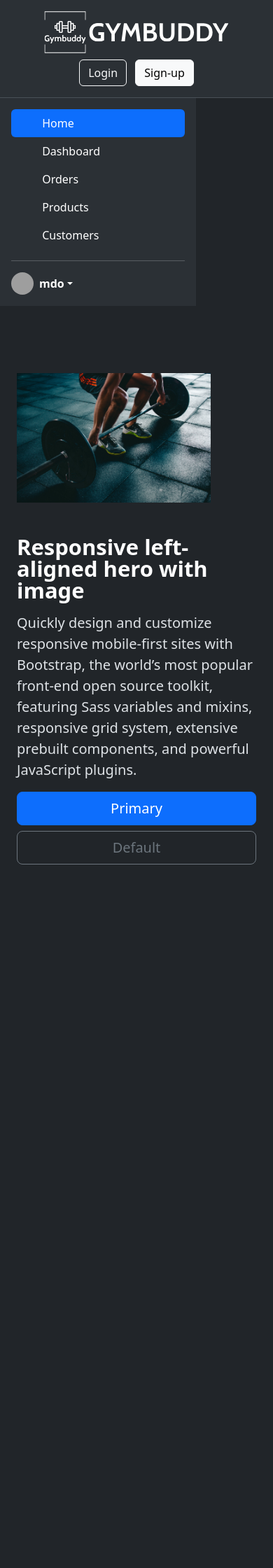
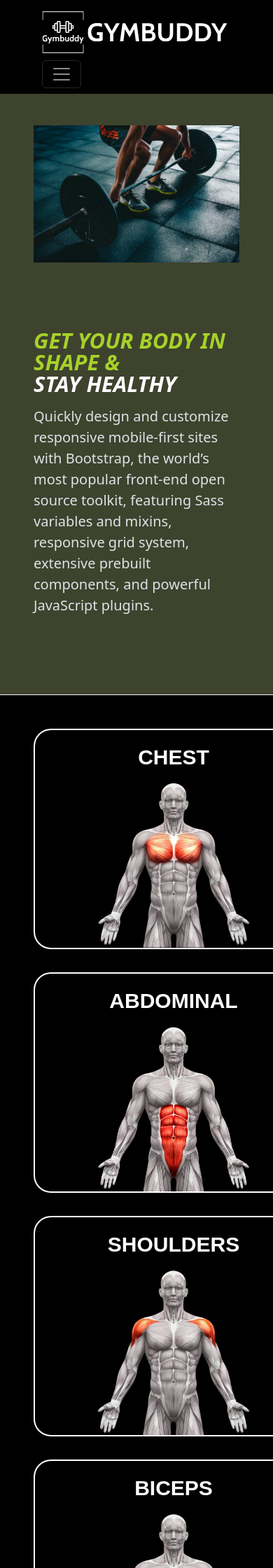
Before and after one commit to stavilavlad/gymbuddy, a Flask app: page / in a window 390 px wide; the page is wider, and only the part inside the window is pictured. Shown: the top 2240 px of that part at 70% size. Before the commit the page ends 1235 px from the top of that part, so only its background shows below. Run offline with Flask 3, Linux system fonts and the light colour scheme; some libraries are stand-ins or nearby versions; grey boxes are pictures that could not be loaded.

Commit message:
added nav main content and footer

```diff
--- a/static/style.css
+++ b/static/style.css
@@ -1,15 +1,74 @@
-#mycontainer {
-  height: 100vh;
+body {
+  background-color: #000;
 }
 
-.row {
-  height: 100%;
+.mynav {
+  background-color: #000;
 }
 
-.plm_container {
-  height: 100vh;
+.nav-item {
+  font-size: 20px;
+  margin-left: 20px;
+  font-family: sans-serif, "Cabin";
 }
 
-.plm {
-  height: 100%;
+h1 {
+  color: #a7d129;
+  font-style: italic;
 }
+
+span {
+  color: #fff;
+}
+
+hr {
+  background-color: #fff;
+  margin: 0%;
+}
+
+.my-container {
+  background-color: #3e432e;
+}
+
+.btn {
+  background-color: #a7d129;
+  border: none;
+  font-weight: bold;
+}
+
+.grid-container {
+  width: 100%;
+  display: grid;
+  grid-template-columns: repeat(auto-fill, 380px);
+  grid-template-rows: 1fr 1fr;
+  gap: 33px;
+  /* background-color: #3e432e; */
+  padding-bottom: 100px;
+  border-top: solid white 1px;
+}
+
+.grid-item {
+  display: flex;
+  flex-direction: column;
+  justify-content: center;
+  align-items: center;
+  border: #fff solid 2px;
+  border-radius: 25px;
+  width: 400px;
+  background-color: #000;
+}
+
+.first-container {
+  margin-top: 130px;
+}
+
+.body-name {
+  font-family: sans-serif, "Cabin";
+  font-weight: bolder;
+  font-size: 30px;
+  color: #fff;
+}
+
+.legs-item {
+  grid-column: 2 / 3;
+}
--- a/templates/layout.html
+++ b/templates/layout.html
@@ -9,89 +9,143 @@
   </head>
 
   <body>
-    <header class="d-flex flex-wrap align-items-center justify-content-center justify-content-md-between px-5 py-3 border-bottom bg-body-tertiary">
-      <div class="col-md-3 mb-2 mb-md-0">
-        <a class="navbar-brand" href="#">
+    <div class="mynav bd-example m-0 border-0 fixed-top">
+      <nav class="navbar navbar-expand-lg px-5 mynav">
+        <div class="container-fluid">
+          <a class="navbar-brand py-2" href="#">
             <img src="/static/gymbuddy-high-resolution-logo-white-transparent.svg" alt="Logo" width="60" height="60" class="d-inline-block align-text-bottom" />
             <img src="/static/logo name.svg" alt="Logo" width="200" height="60" class="d-inline-block align-text-bottom" />
           </a>
-      </div>
-
-      <div class="col-md-3 text-end">
-        <button type="button" class="btn btn-outline-light me-2">Login</button>
-        <button type="button" class="btn btn-light">Sign-up</button>
-      </div>
-    </header>
-    <div class="plm_container container-fluid px-0">
-      <div class="row">
-        <div class="col-md-3">
-          <div class="plm d-flex flex-column flex-shrink-0 p-3 bg-body-tertiary" style="width: 280px">
-            <ul class="nav nav-pills flex-column mb-auto">
+          <button class="navbar-toggler" type="button" data-bs-toggle="collapse" data-bs-target="#navbarSupportedContent" aria-controls="navbarSupportedContent" aria-expanded="false" aria-label="Toggle navigation">
+            <span class="navbar-toggler-icon"></span>
+          </button>
+          <div class="collapse navbar-collapse" id="navbarSupportedContent">
+            <ul class="navbar-nav mx-auto mb-2 mb-lg-0 col-md-2">
               <li class="nav-item">
-                <a href="#" class="nav-link active" aria-current="page">
-                  <svg class="bi pe-none me-2" width="16" height="16"><use xlink:href="#home"></use></svg>
-                  Home
-                </a>
+                <a class="nav-link active" aria-current="page" href="#">Home</a>
               </li>
-              <li>
-                <a href="#" class="nav-link link-body-emphasis">
-                  <svg class="bi pe-none me-2" width="16" height="16"><use xlink:href="#speedometer2"></use></svg>
-                  Dashboard
-                </a>
+              <li class="nav-item">
+                <a class="nav-link" href="#">Exercises</a>
               </li>
-              <li>
-                <a href="#" class="nav-link link-body-emphasis">
-                  <svg class="bi pe-none me-2" width="16" height="16"><use xlink:href="#table"></use></svg>
-                  Orders
-                </a>
-              </li>
-              <li>
-                <a href="#" class="nav-link link-body-emphasis">
-                  <svg class="bi pe-none me-2" width="16" height="16"><use xlink:href="#grid"></use></svg>
-                  Products
-                </a>
-              </li>
-              <li>
-                <a href="#" class="nav-link link-body-emphasis">
-                  <svg class="bi pe-none me-2" width="16" height="16"><use xlink:href="#people-circle"></use></svg>
-                  Customers
-                </a>
+              <li class="nav-item dropdown">
+                <a class="nav-link dropdown-toggle" href="#" role="button" data-bs-toggle="dropdown" aria-expanded="false"> Dropdown </a>
+                <ul class="dropdown-menu">
+                  <li><a class="dropdown-item" href="#">Action</a></li>
+                  <li><a class="dropdown-item" href="#">Another action</a></li>
+                  <li><hr class="dropdown-divider" /></li>
+                  <li><a class="dropdown-item" href="#">Something else here</a></li>
+                </ul>
               </li>
             </ul>
-            <hr />
-            <div class="dropdown">
-              <a href="#" class="d-flex align-items-center link-body-emphasis text-decoration-none dropdown-toggle" data-bs-toggle="dropdown" aria-expanded="false">
-                <img src="https://github.com/mdo.png" alt="" width="32" height="32" class="rounded-circle me-2" />
-                <strong>mdo</strong>
-              </a>
-              <ul class="dropdown-menu text-small shadow">
-                <li><a class="dropdown-item" href="#">New project...</a></li>
-                <li><a class="dropdown-item" href="#">Settings</a></li>
-                <li><a class="dropdown-item" href="#">Profile</a></li>
-                <li><hr class="dropdown-divider" /></li>
-                <li><a class="dropdown-item" href="#">Sign out</a></li>
-              </ul>
+            <div class="col-md-2 text-end">
+              <button type="button" class="btn btn-light mx-2 my-1">Login</button>
+              <button type="button" class="btn btn-light my-1">Sign-up</button>
             </div>
           </div>
         </div>
-        <div class="col-md-9">
-          <div class="container col-xxl-8 px-4 py-5">
-            <div class="row flex-lg-row-reverse align-items-center g-5 py-5">
-              <div class="col-10 col-sm-8 col-lg-6">
-                <img src="/static/pexels-victor-freitas-841130.jpg" class="d-block mx-lg-auto img-fluid" alt="sport" width="700" height="500" loading="lazy" />
+      </nav>
+    </div>
+    <hr />
+    <main>
+      <div class="container first-container col-xxl-8 px-4 pb">
+        <div class="row flex-lg-row-reverse align-items-center g-5 py-5 px-4 my-container">
+          <div class="col-12 col-sm-8 col-lg-6 pb-5">
+            <img src="/static/pexels-victor-freitas-841130.jpg" class="d-block mx-lg-auto img-fluid" alt="sport" width="900" height="700" loading="lazy" />
           </div>
           <div class="col-lg-6">
-                <h1 class="display-5 fw-bold text-body-emphasis lh-1 mb-3">Responsive left-aligned hero with image</h1>
-                <p class="lead">Quickly design and customize responsive mobile-first sites with Bootstrap, the world’s most popular front-end open source toolkit, featuring Sass variables and mixins, responsive grid system, extensive prebuilt components, and powerful JavaScript plugins.</p>
-                <div class="d-grid gap-2 d-md-flex justify-content-md-start">
-                  <button type="button" class="btn btn-primary btn-lg px-4 me-md-2">Primary</button>
-                  <button type="button" class="btn btn-outline-secondary btn-lg px-4">Default</button>
+            <h1 class="display-5 fw-bold lh-1 mb-3">GET YOUR BODY IN SHAPE & <br /><span>STAY HEALTHY</span></h1>
+
+            <p class="lead pb-5">Quickly design and customize responsive mobile-first sites with Bootstrap, the world’s most popular front-end open source toolkit, featuring Sass variables and mixins, responsive grid system, extensive prebuilt components, and powerful JavaScript plugins.</p>
           </div>
         </div>
       </div>
+
+      <div class="container col-xxl-8 px-0 py-0">
+        <div class="grid-container pt-5 px-5">
+          <div class="grid-item">
+            <p class="body-name mt-3 mb-0 text-uppercase">Chest</p>
+            <a href="#"> <img src="/static/chest_muscles-removebg-preview.png" alt="Chest" width="250px" /></a>
+          </div>
+          <div class="grid-item">
+            <p class="body-name mt-3 mb-0 text-uppercase">Abdominal</p>
+            <a href="#"> <img src="/static/rectus-abdominis-abdominal-muscles-anatomy-muscles-isolated-white-d-illustration-71503700-removebg-preview.png" alt="abs" width="250px" /></a>
+          </div>
+          <div class="grid-item">
+            <p class="body-name mt-3 mb-0 text-uppercase">Shoulders</p>
+            <a href="#"> <img src="/static/deltoris-muscles-anterior-anatomy-muscles-isolated-white-d-illustration-71503691-removebg-preview.png" alt="shoulders" width="250px" /></a>
+          </div>
+          <div class="grid-item">
+            <p class="body-name mt-3 mb-0 text-uppercase">Biceps</p>
+            <a href="#"> <img src="/static/biceps-muscles.png" alt="biceps" width="250px" /></a>
+          </div>
+          <div class="grid-item">
+            <p class="body-name mt-3 mb-0 text-uppercase">Triceps</p>
+            <a href="#"> <img src="/static/triceps-muscle.png" alt="Triceps" width="250px" /></a>
+          </div>
+          <div class="grid-item">
+            <p class="body-name mt-3 mb-0 text-uppercase">Back</p>
+            <a href="#"> <img src="/static/back-muscles.png" alt="back-muscles" width="250px" /></a>
+          </div>
+          <div class="grid-item">
+            <p class="body-name mt-3 mb-0 text-uppercase">Legs</p>
+            <a href="#"> <img src="/static/hamstrings-muscles.png" alt="legs" width="250px" /></a>
+          </div>
+          <div class="grid-item">
+            <p class="body-name mt-3 mb-0 text-uppercase">Calves</p>
+            <a href="#"> <img src="/static/calf-muscle.png" alt="calves" width="250px" /></a>
+          </div>
+          <div class="grid-item">
+            <p class="body-name mt-3 mb-0 text-uppercase">Glutes</p>
+            <a href="#"> <img src="/static/glutes.png" alt="glutes" width="250px" /></a>
           </div>
         </div>
       </div>
+    </main>
+    <div class="container">
+      <footer class="row row-cols-1 row-cols-sm-2 row-cols-md-5 mt-5 py-5 border-top">
+        <div class="col mb-3">
+          <a href="/" class="d-flex align-items-center mb-3 link-body-emphasis text-decoration-none">
+            <img class="me-3" src="/static/gymbuddy-high-resolution-logo-white-transparent.svg" alt="Logo" width="60" height="60" class="d-inline-block align-text-bottom" />
+            <img src="/static/logo name.svg" alt="Logo" width="200" height="60" class="d-inline-block align-text-bottom" />
+          </a>
+          <p class="text-body-secondary">© GymBuddy 2023</p>
+        </div>
+
+        <div class="col mb-6"></div>
+
+        <div class="col mb-3">
+          <h5>Section</h5>
+          <ul class="nav flex-column">
+            <li class="nav-item mb-2"><a href="#" class="nav-link p-0 text-body-secondary">Home</a></li>
+            <li class="nav-item mb-2"><a href="#" class="nav-link p-0 text-body-secondary">Features</a></li>
+            <li class="nav-item mb-2"><a href="#" class="nav-link p-0 text-body-secondary">Pricing</a></li>
+            <li class="nav-item mb-2"><a href="#" class="nav-link p-0 text-body-secondary">FAQs</a></li>
+            <li class="nav-item mb-2"><a href="#" class="nav-link p-0 text-body-secondary">About</a></li>
+          </ul>
+        </div>
+
+        <div class="col mb-3">
+          <h5>Section</h5>
+          <ul class="nav flex-column">
+            <li class="nav-item mb-2"><a href="#" class="nav-link p-0 text-body-secondary">Home</a></li>
+            <li class="nav-item mb-2"><a href="#" class="nav-link p-0 text-body-secondary">Features</a></li>
+            <li class="nav-item mb-2"><a href="#" class="nav-link p-0 text-body-secondary">Pricing</a></li>
+            <li class="nav-item mb-2"><a href="#" class="nav-link p-0 text-body-secondary">FAQs</a></li>
+            <li class="nav-item mb-2"><a href="#" class="nav-link p-0 text-body-secondary">About</a></li>
+          </ul>
+        </div>
+
+        <div class="col mb-3">
+          <h5>Section</h5>
+          <ul class="nav flex-column">
+            <li class="nav-item mb-2"><a href="#" class="nav-link p-0 text-body-secondary">Home</a></li>
+            <li class="nav-item mb-2"><a href="#" class="nav-link p-0 text-body-secondary">Features</a></li>
+            <li class="nav-item mb-2"><a href="#" class="nav-link p-0 text-body-secondary">Pricing</a></li>
+            <li class="nav-item mb-2"><a href="#" class="nav-link p-0 text-body-secondary">FAQs</a></li>
+            <li class="nav-item mb-2"><a href="#" class="nav-link p-0 text-body-secondary">About</a></li>
+          </ul>
+        </div>
+      </footer>
     </div>
 
     <script src="https://cdn.jsdelivr.net/npm/bootstrap@5.3.2/dist/js/bootstrap.bundle.min.js" integrity="sha384-C6RzsynM9kWDrMNeT87bh95OGNyZPhcTNXj1NW7RuBCsyN/o0jlpcV8Qyq46cDfL" crossorigin="anonymous"></script>
```
Also changed, not shown: static/back-muscles.png (added), static/biceps-muscles.png (added), static/calf-muscle.png (added), static/chest_muscles-removebg-preview.png (added), static/deltoris-muscles-anterior-anatomy-muscles-isolated-white-d-illustration-71503691-removebg-preview.png (added), static/glutes.png (added), static/hamstrings-muscles.png (added), static/rectus-abdominis-abdominal-muscles-anatomy-muscles-isolated-white-d-illustration-71503700-removebg-preview.png (added), static/triceps-muscle.png (added). Lines whose indentation alone changed are shown as unchanged.
